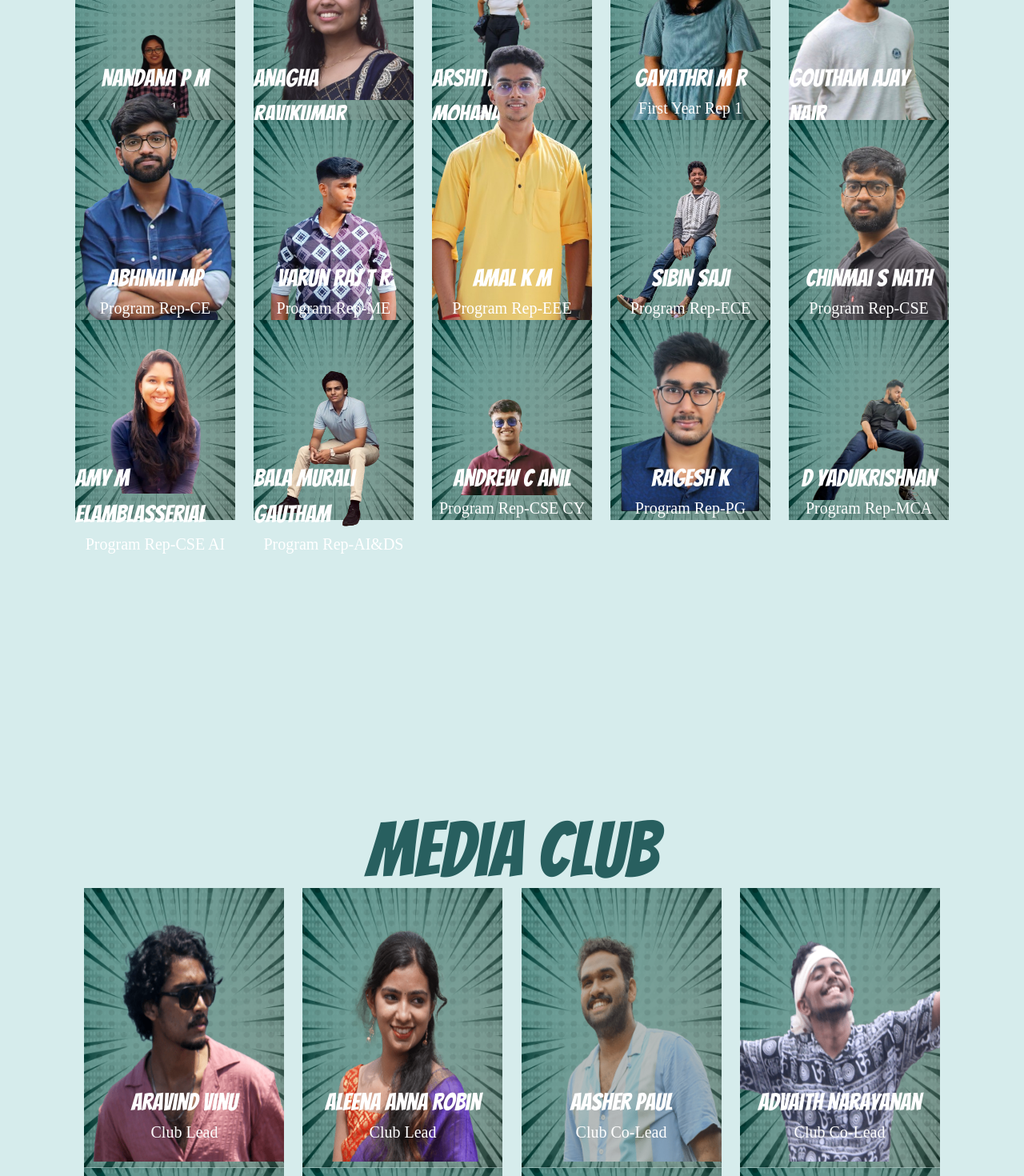
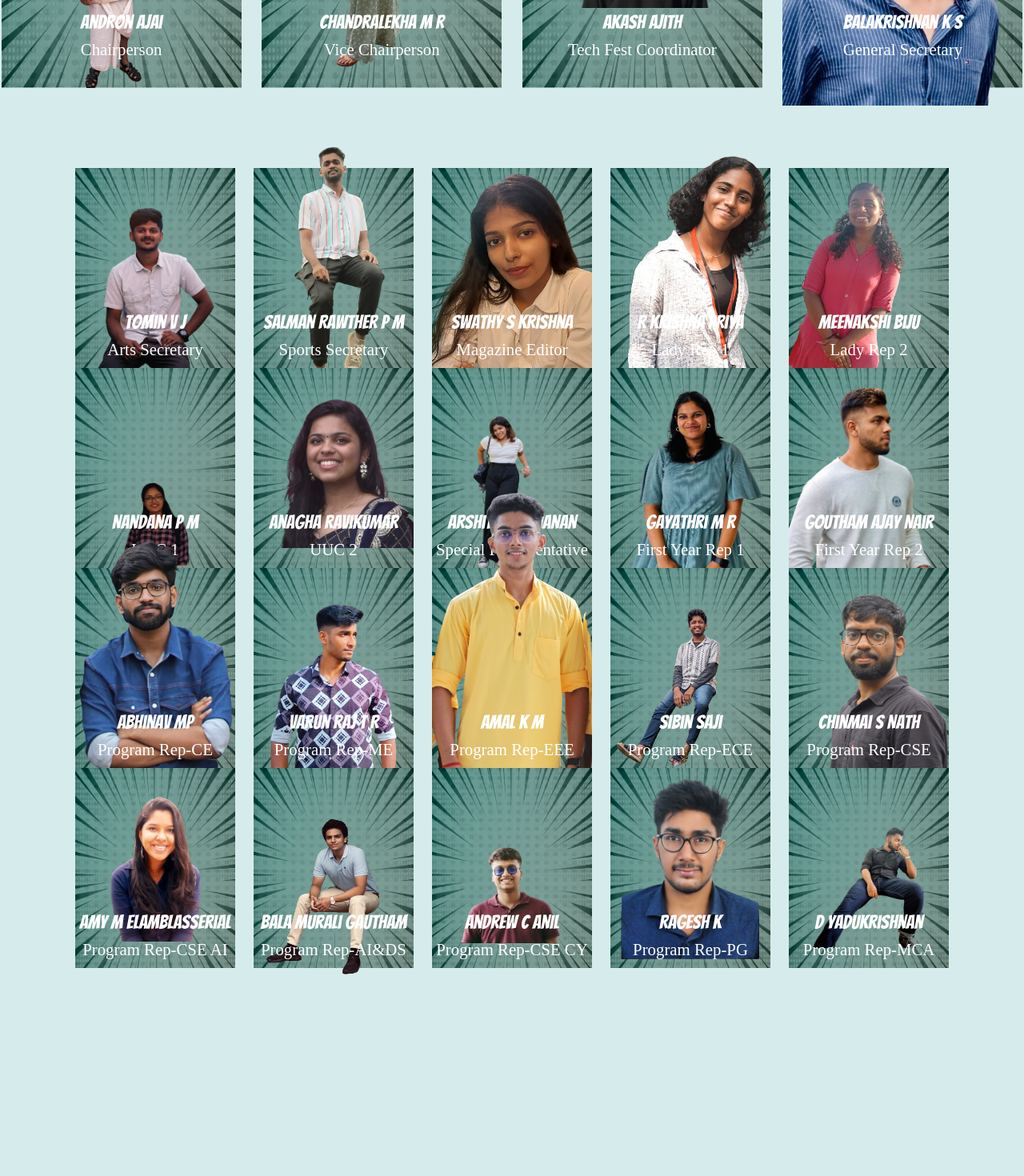
Before and after one commit to MitsMediaClub/Sreshta-24, a Next.js app: page /about in a window 1280 px wide. Shown: the part 3020-4490 px from the top of the page at 80% size. Built offline with nearby package versions, Linux system fonts and the light colour scheme; a web font is replaced by a local one.

Commit message:
small fix

```diff
--- a/app/about/About.css
+++ b/app/about/About.css
@@ -11,7 +11,7 @@
   flex-direction: column;
   background: #D6ECEC;
   background: color(display-p3 0.855 0.922 0.925);
-  gap:20px
+  gap:20vh
 
 }
 
@@ -151,7 +151,6 @@ color: #285F5F;
   flex-direction: column;
   align-items: center;
   font-family: "Bangers";
-  font-size: 20px;
   color:white;
   position: absolute;
   bottom: -75%;
@@ -159,13 +158,13 @@ color: #285F5F;
 }
 
 .student-council-leads .lead-details .lead-name{
-  font-size: 30px;
+  font-size: 1.5em;
   color:white;
 
 }
 
 .student-council-leads .lead-details .lead-designation{
-  font-size: 20px;
+  font-size: 1.3em;
   font-family: "GoodDog";
   color:white;
 
@@ -215,7 +214,6 @@ color: #285F5F;
   flex-direction: column;
   align-items: center;
   font-family: "Bangers";
-  font-size: 20px;
   color:white;
   position: absolute;
   bottom: -70%;
@@ -223,13 +221,13 @@ color: #285F5F;
 }
 
 .student-council-members-container .student-council-members .member-details .member-name{
-  font-size: 30px;
+  font-size: 1.5em;
   color:white;
 
 }
 
 .student-council-members-container .student-council-members .member-details .member-designation{
-  font-size: 20px;
+  font-size: 1.3em;
   font-family: "GoodDog";
   color:white;
 
@@ -290,7 +288,6 @@ color: #285F5F;
   flex-direction: column;
   align-items: center;
   font-family: "Bangers";
-  font-size: 20px;
   color:white;
   position: absolute;
   bottom: -70%;
@@ -298,13 +295,13 @@ color: #285F5F;
 }
 
 .team-container .team-members-container .team-members .member-details .member-name{
-  font-size: 30px;
+  font-size: 1.5em;
   color:white;
 
 }
 
 .team-container .team-members-container .team-members .member-details .member-designation{
-  font-size: 20px;
+  font-size: 1.3em;
   font-family: "GoodDog";
   color:white;
 
```
